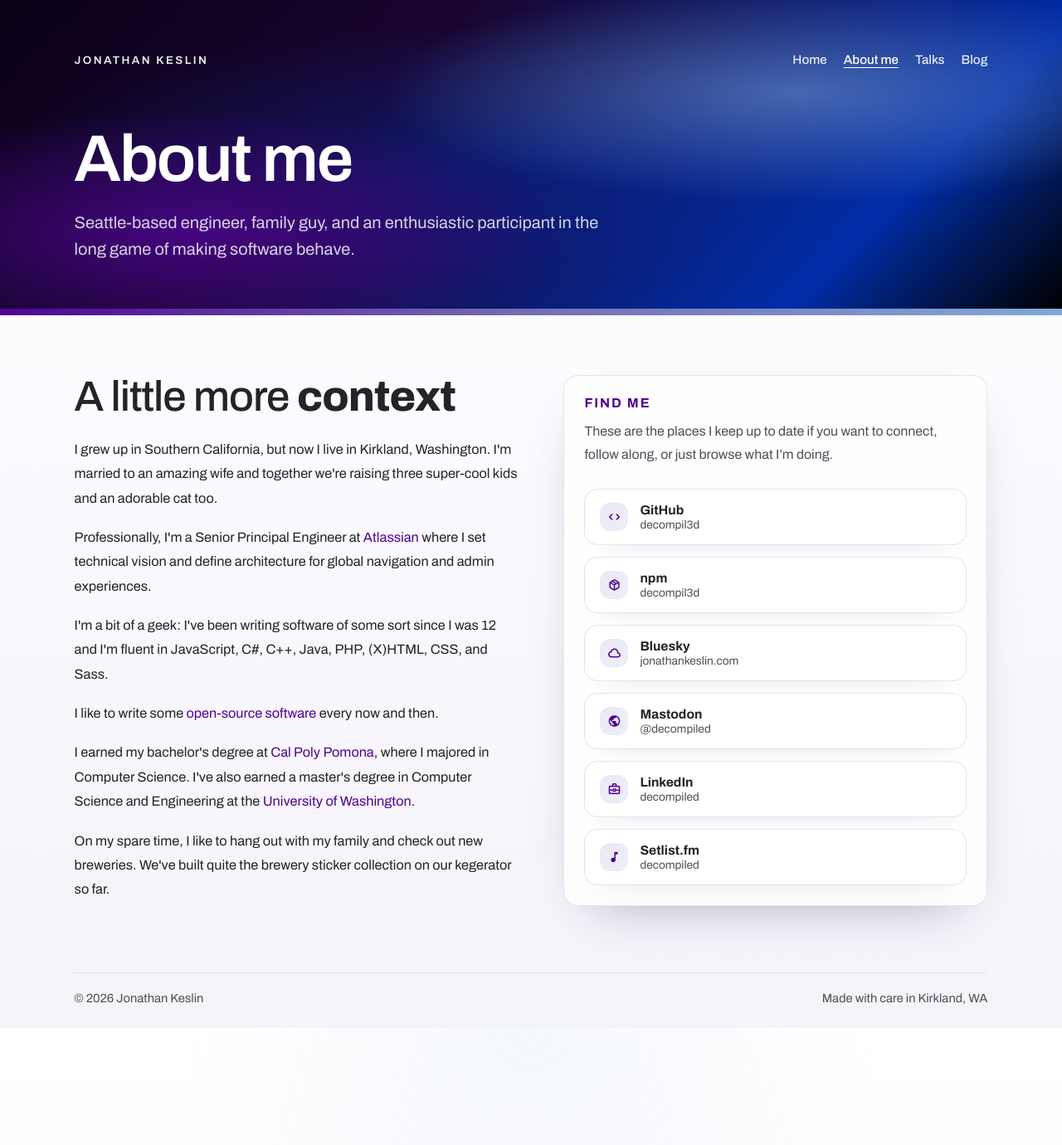
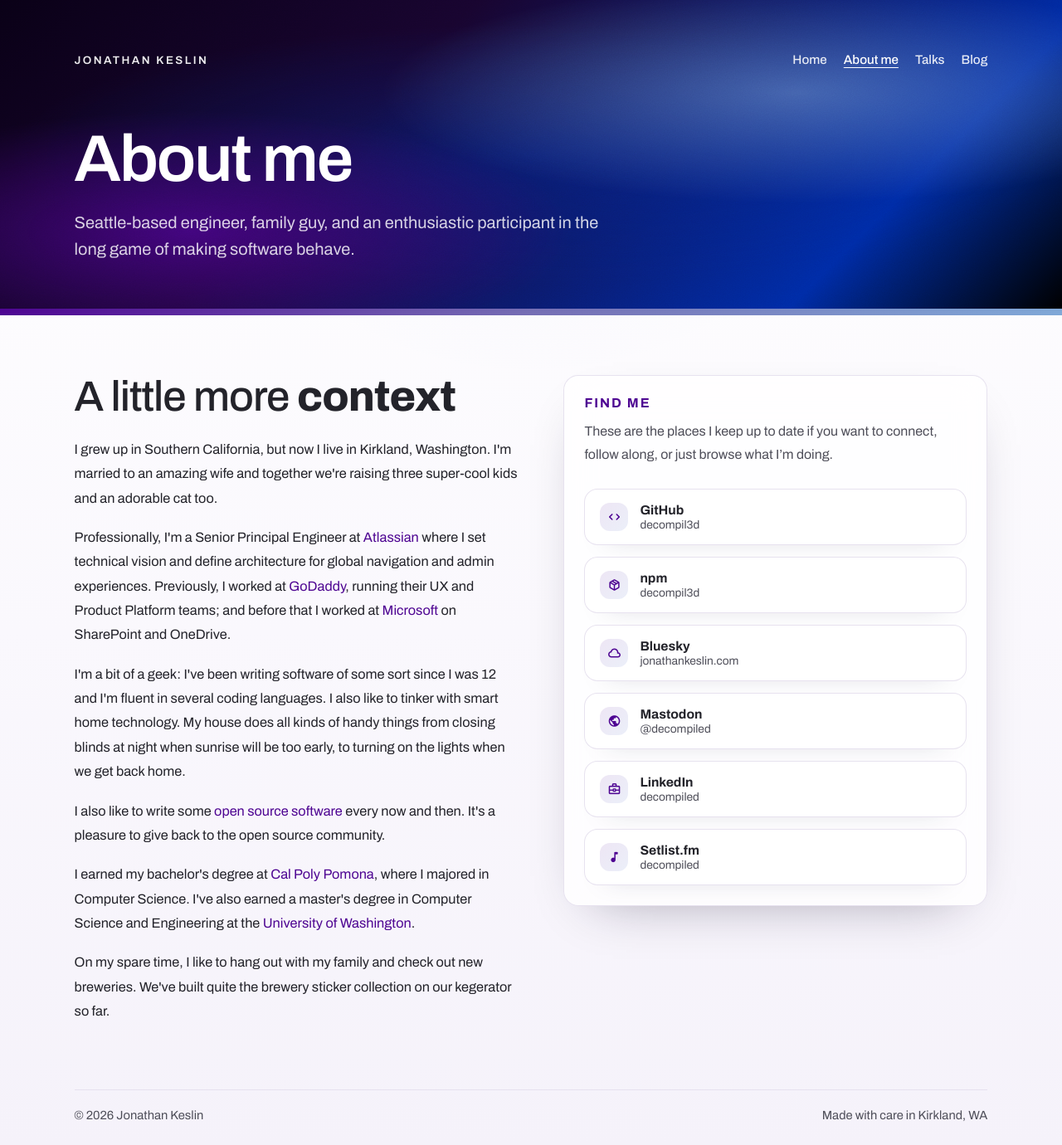
Before and after one commit to decompil3d/jonathankeslin.github.io, a Jekyll site: the page built from about.md, in a window 1280 px wide. Shown: the whole page at 83% size. Built offline with Jekyll 4.4.1, drawn with Linux system fonts in a browser that asks for light colours; before the commit the page ends 1239 px from its top, so only the background shows below that.

Commit message:
Update about page

```diff
--- a/about.md
+++ b/about.md
@@ -25,18 +25,23 @@ sidebar_type: about
       >Atlassian</a
     >
     where I set technical vision and define architecture for global navigation
-    and admin experiences.
+    and admin experiences. Previously, I worked at <a href="https://www.godaddy.com" target="_blank" rel="noopener noreferrer">GoDaddy</a>, running their UX and
+    Product Platform teams; and before that I worked at <a href="https://www.microsoft.com" target="_blank" rel="noopener noreferrer">Microsoft</a> on SharePoint
+    and OneDrive.
   </p>
   <p>
     I'm a bit of a geek: I've been writing software of some sort since I was 12
-    and I'm fluent in JavaScript, C#, C++, Java, PHP, (X)HTML, CSS, and Sass.
+    and I'm fluent in several coding languages. I also like to tinker with smart
+    home technology. My house does all kinds of handy things from closing blinds
+    at night when sunrise will be too early, to turning on the lights when we get
+    back home.
   </p>
   <p>
-    I like to write some
+    I also like to write some
     <a href="https://www.npmjs.com/~decompil3d" target="_blank" rel="noopener noreferrer"
-      >open-source software</a
+      >open source software</a
     >
-    every now and then.
+    every now and then. It's a pleasure to give back to the open source community.
   </p>
   <p>
     I earned my bachelor's degree at
```
